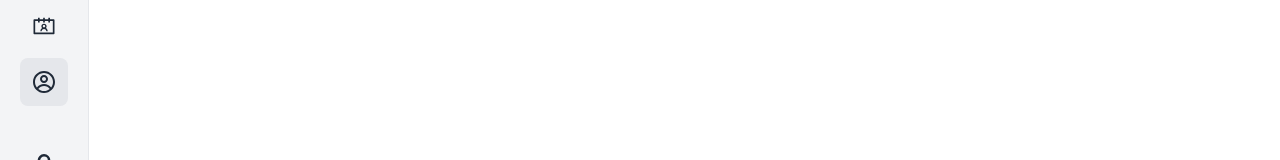
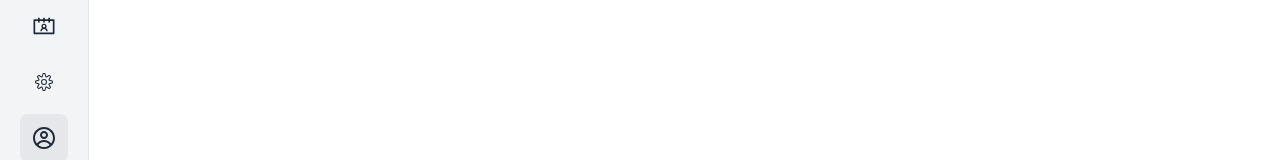
Before and after one commit to malaidev/incPhone_frontend, a React (Create React App) app: page /profile in a window 1280 px wide. Shown: the part 195-355 px from the top of the page. Built offline with nearby package versions, Linux system fonts and the light colour scheme.

Commit message:
add setting page

```diff
--- a/src/App.js
+++ b/src/App.js
@@ -5,6 +5,7 @@ import { Home } from "./pages/Home"
 import { Dashboard } from "./pages/Dashboard"
 import { Activity } from "./pages/Activity"
 import { Profile } from "./pages/Profile"
+import { Setting } from "./pages/Setting"
 import { Login } from "./pages/Login"
 
 function App() {
@@ -16,6 +17,7 @@ function App() {
           <Route path="/dashboard" element={<Dashboard />} />
           <Route path="/activity" element={<Activity />} />
           <Route path="/profile" element={<Profile />} />
+          <Route path="/setting" element={<Setting />} />
           <Route path="/login" element={<Login />} />
         </Routes>
       </Layout>
--- a/src/components/Sidebar.js
+++ b/src/components/Sidebar.js
@@ -5,6 +5,7 @@ import { BsArrowLeftCircle } from "react-icons/bs"
 import { AiFillPieChart } from "react-icons/ai"
 import { TfiAnnouncement } from "react-icons/tfi"
 import { AiOutlineContacts } from "react-icons/ai"
+import { CiSettings } from "react-icons/ci"
 import { SiOpenaccess } from "react-icons/si"
 import { CgProfile } from "react-icons/cg"
 import Logo from "../assets/images/logo.svg"
@@ -17,6 +18,7 @@ const Sidebar = () => {
     { title: "Dashboard", path: "/dashboard", src: <AiFillPieChart /> },
     { title: "Activity", path: "/activity", src: <TfiAnnouncement /> },
     { title: "Contact", path: "/contact", src: <AiOutlineContacts /> },
+    { title: "Setting", path: "/setting", src: <CiSettings /> },
     { title: "Profile", path: "/profile", src: <CgProfile /> },
     { title: "Signin", path: "/login", src: <SiOpenaccess />, gap: "true" },
   ]
--- /dev/null
+++ b/src/pages/Setting.js
@@ -0,0 +1,5 @@
+import React from "react"
+
+export const Setting = () => {
+  return <div>Setting Page</div>
+}
```
